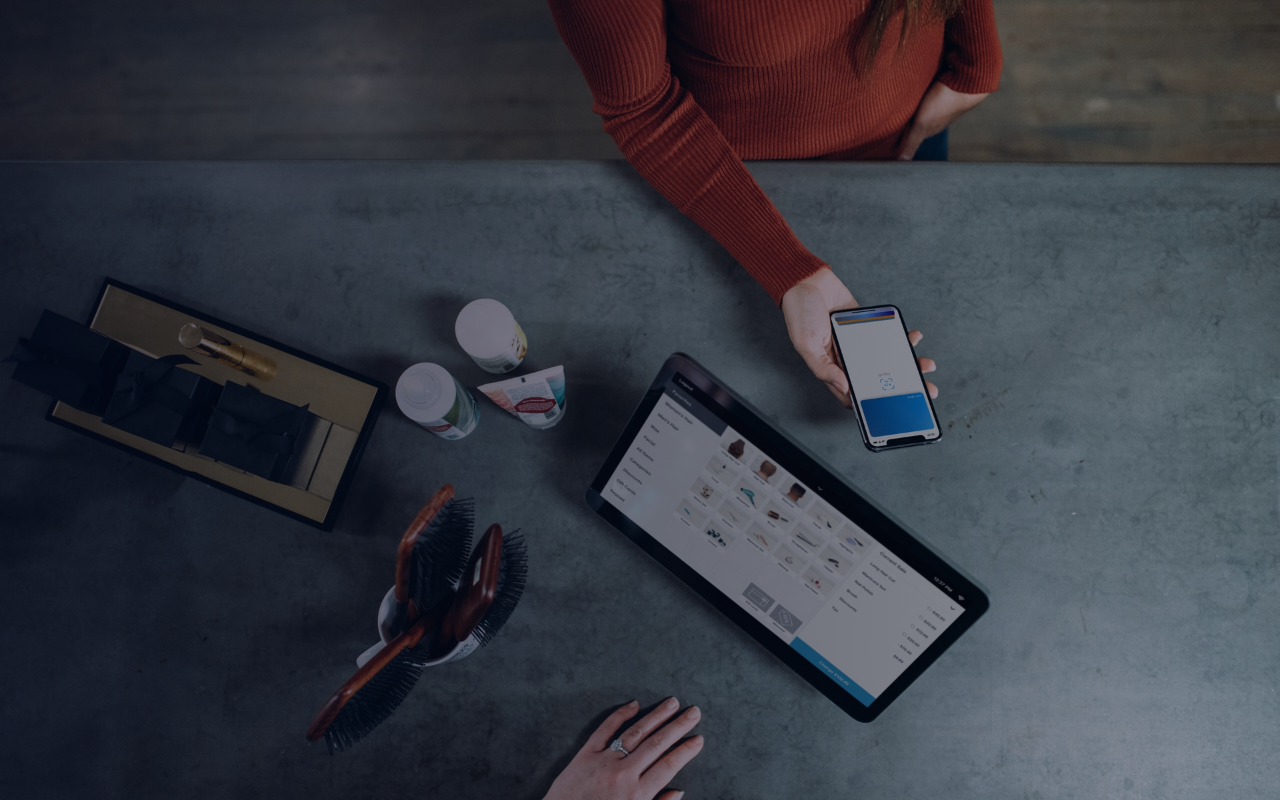
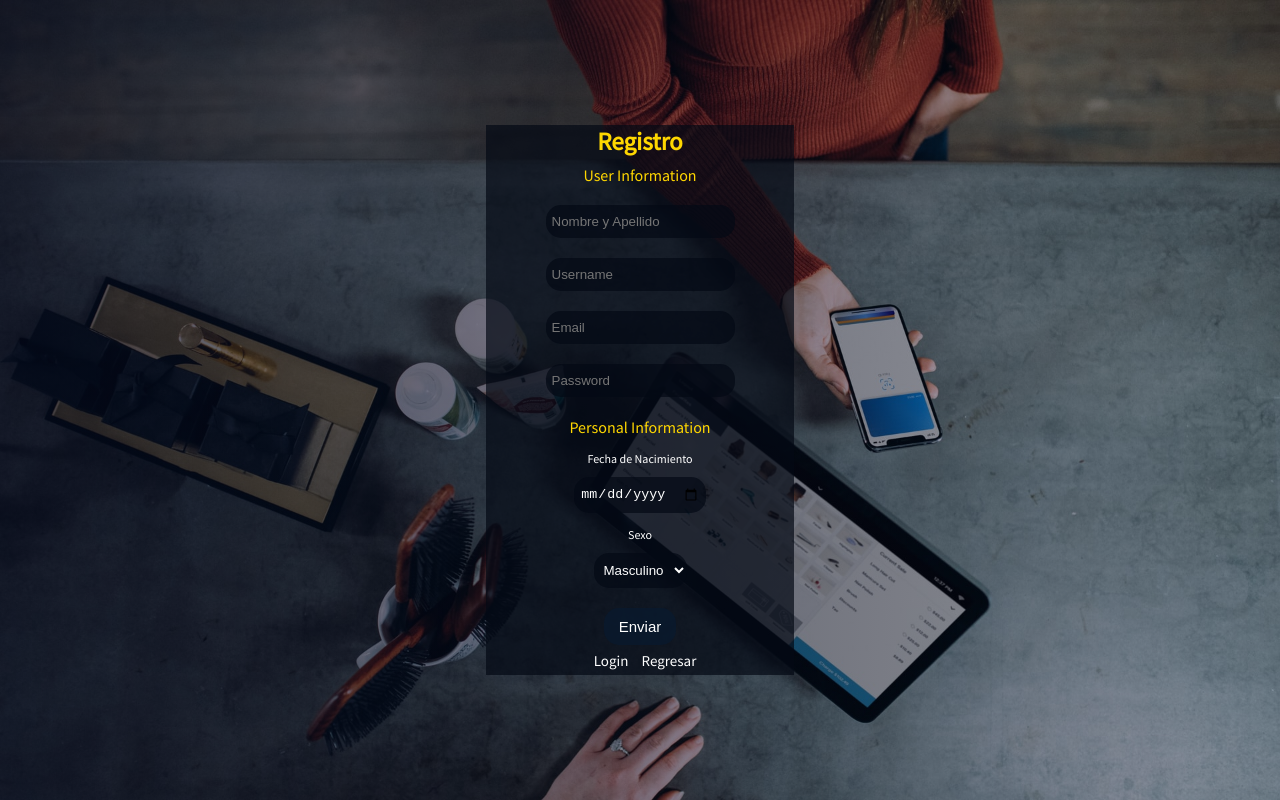
Before and after one commit to jose031199/EFV, a plain HTML site: page account.html in a window 1280 px wide. Drawn offline with Linux system fonts and the light colour scheme; a web font is replaced by a local one.

Commit message:
Creating account.html page and style it

```diff
--- a/account.html
+++ b/account.html
@@ -5,9 +5,60 @@
     <meta http-equiv="X-UA-Compatible" content="IE=edge">
     <meta name="viewport" content="width=device-width, initial-scale=1.0">
     <link rel="stylesheet" href="styles/login_style.css">
+    <link rel="stylesheet" href="https://cdnjs.cloudflare.com/ajax/libs/font-awesome/6.1.0/css/all.min.css" integrity="sha512-10/jx2EXwxxWqCLX/hHth/vu2KY3jCF70dCQB8TSgNjbCVAC/8vai53GfMDrO2Emgwccf2pJqxct9ehpzG+MTw==" crossorigin="anonymous" referrerpolicy="no-referrer" />
+    <link rel="preconnect" href="https://fonts.googleapis.com">
+<link rel="preconnect" href="https://fonts.gstatic.com" crossorigin>
+<link href="https://fonts.googleapis.com/css2?family=Outfit:wght@500&family=PT+Sans+Narrow&family=Sedgwick+Ave&family=Source+Sans+Pro:ital@0;1&display=swap" rel="stylesheet">
     <title>Document</title>
 </head>
 <body>
+        <!--Login to access to main page with username-->
+        <form class="account" action=""method="post">
+            <h2>Registro</h2>
+            <fieldset class="account_user">
+                <legend>User Information</legend>
+                <div>
+                    <input class="user_input"   type="text" name="" id="" placeholder="Nombre y Apellido" required="required">
+                </div>
 
+                <div>
+                    <input class="user_input" type="text" name="" id="" placeholder="Username" required="required">
+                </div>
+
+                <div>
+                    <input class="user_input" type="email" name="" id="" placeholder="Email" required="required">
+                </div>
+
+                <div>
+                    <input class="user_input" type="password" name="" id="" placeholder="Password" required="required">
+                </div>
+
+            </fieldset>
+
+            <fieldset class="account_personal">
+                <legend>Personal Information</legend>
+                <label for="fecha">Fecha de Nacimiento</label>
+                <div>
+                    <input type="date" name="fecha" id="fecha">
+                </div>
+
+                <label for="sex">Sexo</label>
+                <div>
+                    <select name="sex" id="sex">
+                        <option value="M">Masculino</option>
+                        <option value="F">Femenino</option>
+                    </select>
+                </div>
+
+            </fieldset>
+            <div class="form_submit">
+                <input class="btn_create"type="submit" value="Enviar" placeholder="Enviar">
+            </div>
+
+            <div class="options">
+                <a class="link_submit" href="login.html">Login</a>
+                <a class="link_submit" href="index.html">Regresar </a>
+            </div>
+            </form>
 </body>
 </html>
--- a/styles/login_style.css
+++ b/styles/login_style.css
@@ -15,9 +15,16 @@ body{
     display:flex;
     justify-content: center;
     flex-direction: column;
-
 }
 
+h2{
+    color: gold;
+    font-size:25px;
+    margin-bottom:8px;
+}
+
+
+/*Styling for the login page*/
 .login{
     margin:0 30%;
     height: 300px;
@@ -31,10 +38,6 @@ body{
     margin:2%;
 }
 
-.login h2{
-    color: gold;
-    font-size:25px;
-}
 
 
 .login input{
@@ -47,15 +50,16 @@ body{
 }
 
 
-.btn_submit{
+.btn_submit,.btn_create{
     background-color:rgba(9,25,45,0.8);
-    padding:10px 25px;
-    font-size:25px;
+    padding:10px 15px;
+    font-size:15px;
     transition:0.5s ease-in-out;
 }
 
 .options{
     padding:5px;
+    margin-top:10px 0;
 }
 
 .options a{
@@ -69,7 +73,7 @@ body{
     text-decoration: none;
 }
 
-.btn_submit:hover{
+.btn_submit,.btn_create:hover{
     cursor: pointer;
     background-color: gold;
     padding:10px 30px;
@@ -79,6 +83,41 @@ body{
     color: gold;
 }
 
+/*Styling for the create acoount*/
+.account{
+    background-color:rgba(4,9,20,0.7);
+    margin:0 38%;
+    text-align:center;
+}
+
+fieldset{
+    padding:10px 4px;
+    border:none;
+}
+
+.btn_create{
+    border-radius: 15px;
+    border: none;
+    color:white;
+}
+
+.account_user input,.account_personal input,select{
+    margin:10px 0;
+    background-color: rgba(4,9,20,0.7);
+    border-radius: 15px;
+    padding:9px 6px;
+    border: none;
+    color: white;
+}
+
+.account_personal label{
+    color: white;
+    font-size:12px;
+}
+
+legend{
+    color: gold;
+}
 
 
 /*Media query*/
@@ -104,6 +143,25 @@ body{
     .link_submit{
         font-size:18px;
     }
+
+    .account{
+        margin:0 30%;
+    }
+
+    .account h2{
+        font-size:25px;
+    }
+
+    .account_user input,.account_personal input,select{
+        margin:10px 0;
+        padding:15px 6px;
+        font-size:18px;
+    }
+
+    .account_personal label{
+        font-size:15px;
+    }
+
 }
 
 @media(max-width:590px){
@@ -127,10 +185,20 @@ body{
     .link_submit{
         font-size:12px;
     }
+
+    .account{
+        margin:0 20%;
+    }
+
+    .account_user input,.account_personal input,select{
+        font-size:10px;
+    }
+
 }
 
 @media(max-width:300px){
     .login input{
         font-size:10px;
     }
+
 }
```
